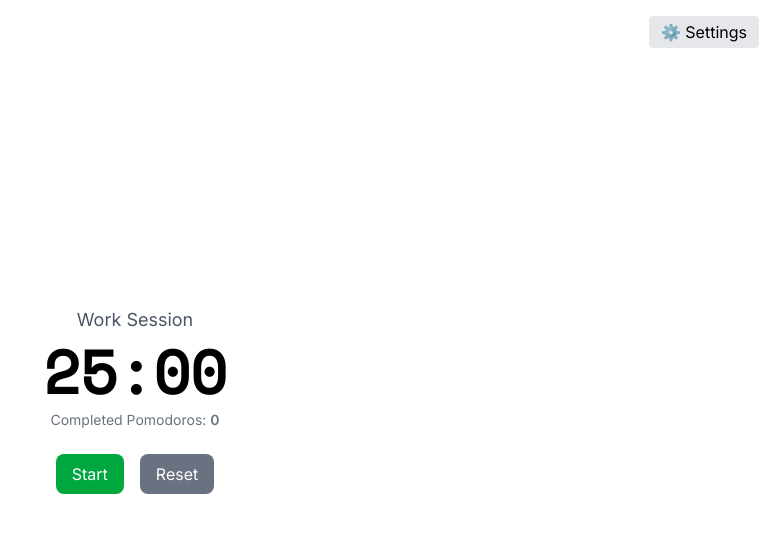
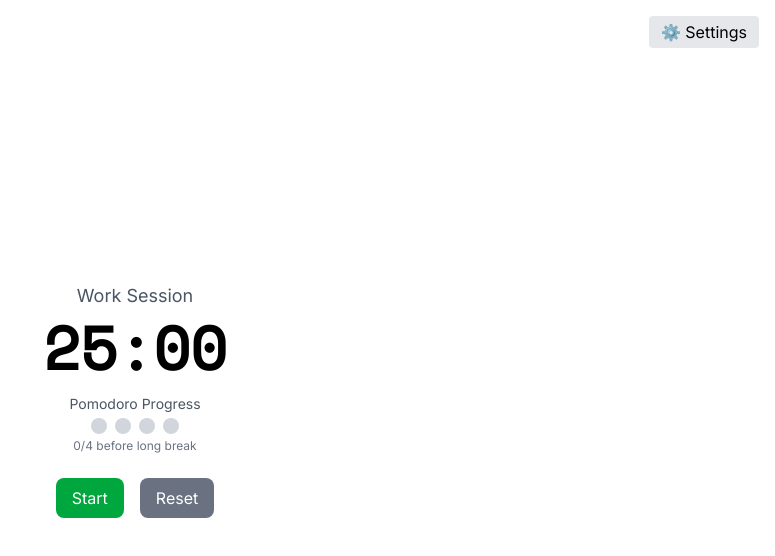
Before and after one commit to nurf21/pomodoro-timer, a React (Vite) app: page / in a window 1280 px wide. Shown: the top 556 px of the page, without its empty margins (505-1280 px from the left). Built offline with nearby package versions, Linux system fonts and the light colour scheme.

Commit message:
add SessionTracker component and integrate it into App for tracking Pomodoro progress

```diff
--- a/src/App.jsx
+++ b/src/App.jsx
@@ -1,6 +1,7 @@
 import { useState } from "react";
 import { usePomodoroTimer } from "./hooks/usePomodoroTimer";
 import Controls from "./components/Controls";
+import SessionTracker from "./components/SessionTracker";
 import SettingsModal from "./components/SettingsModal";
 import TimerDisplay from "./components/TimerDisplay";
 
@@ -40,10 +41,11 @@ function App() {
         onSave={(newConfig) => setConfig(newConfig)}
       />
 
-      <TimerDisplay
-        sessionType={sessionType}
-        timeLeft={timeLeft}
+      <TimerDisplay sessionType={sessionType} timeLeft={timeLeft} />
+
+      <SessionTracker
         completedSessions={completedSessions}
+        sessionsBeforeLongBreak={config.sessionsBeforeLongBreak}
       />
 
       <Controls
--- /dev/null
+++ b/src/components/SessionTracker.jsx
@@ -0,0 +1,35 @@
+export default function SessionTracker({
+  completedSessions,
+  sessionsBeforeLongBreak,
+}) {
+  const dots = [];
+
+  for (let i = 1; i <= sessionsBeforeLongBreak; i++) {
+    const isCompleted = i <= completedSessions % sessionsBeforeLongBreak;
+    dots.push(
+      <span
+        key={i}
+        className={`w-4 h-4 rounded-full inline-block mx-1 ${
+          isCompleted ? "bg-green-600" : "bg-gray-300"
+        }`}
+        aria-label={isCompleted ? "Completed" : "Incomplete"}
+      ></span>
+    );
+  }
+
+  return (
+    <div className="mt-4 text-center">
+      <p className="text-sm text-gray-600">Pomodoro Progress</p>
+      <div
+        className="flex justify-center items-center mt-1"
+        aria-label="Pomodoro cycle progress"
+      >
+        {dots}
+      </div>
+      <p className="text-xs text-gray-500 mt-1">
+        {completedSessions % sessionsBeforeLongBreak}/{sessionsBeforeLongBreak}{" "}
+        before long break
+      </p>
+    </div>
+  );
+}
--- a/src/components/TimerDisplay.jsx
+++ b/src/components/TimerDisplay.jsx
@@ -1,8 +1,4 @@
-export default function TimerDisplay({
-  sessionType,
-  timeLeft,
-  completedSessions,
-}) {
+export default function TimerDisplay({ sessionType, timeLeft }) {
   // Format seconds into MM:SS
   const formatTime = (seconds) => {
     const m = String(Math.floor(seconds / 60)).padStart(2, "0");
@@ -36,10 +32,6 @@ export default function TimerDisplay({
       >
         {formatTime(timeLeft)}
       </div>
-
-      <p className="text-sm text-gray-500">
-        Completed Pomodoros: <strong>{completedSessions}</strong>
-      </p>
     </div>
   );
 }
```
